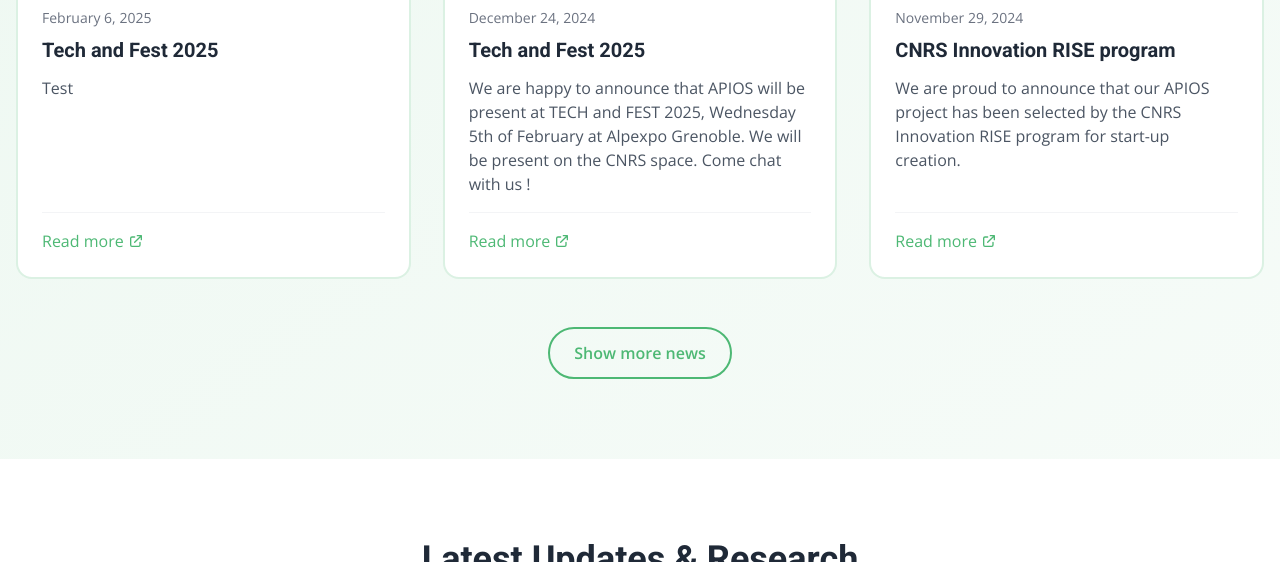
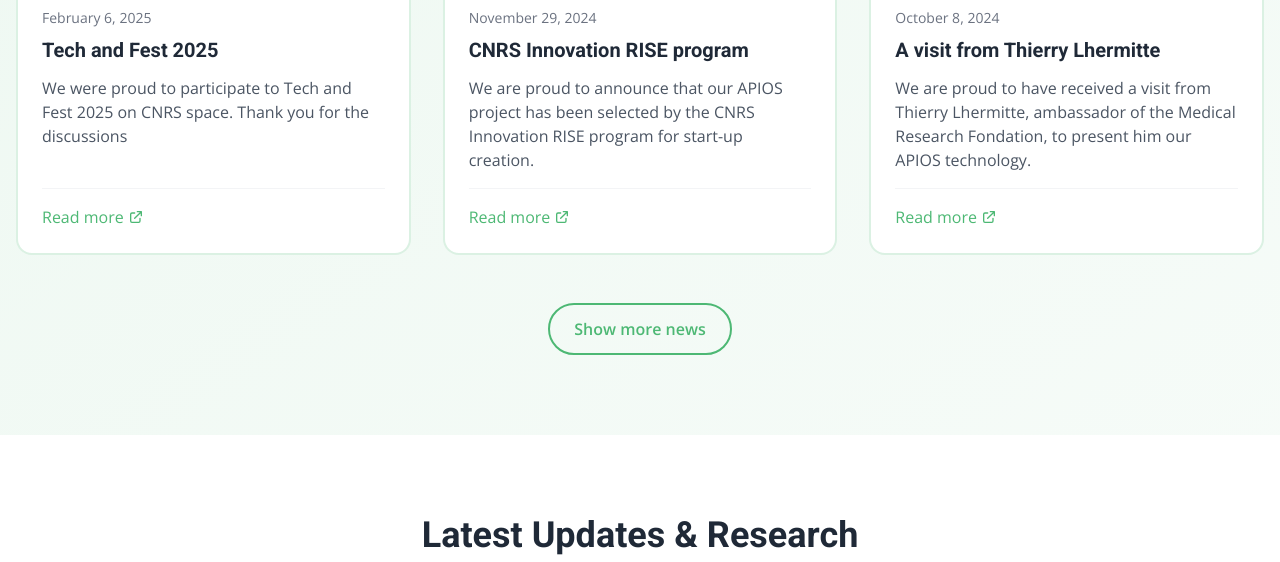
Before and after one commit to fatb38/apios-bone, an Astro site: page / in a window 1280 px wide. Shown: the part 2956-3518 px from the top of the page. Built offline with nearby package versions, Linux system fonts and the light colour scheme; Astro itself is replaced by a stand-in of ours.

Commit message:
adding fresh news

```diff
--- a/src/content/news/news-2.md
+++ b/src/content/news/news-2.md
@@ -1,6 +1,6 @@
 ---
 title: "Tech and Fest 2025"
-date: 2024-12-24
+date: 2024-10-07
 image: "/news/images/tech-fest.jpeg"
 link: "https://www.tech-fest.fr/fr"
 ---
--- a/src/content/news/news-4.md
+++ b/src/content/news/news-4.md
@@ -2,7 +2,7 @@
 title: "Tech and Fest 2025"
 date: 2025-02-06
 image: "/news/images/tech_and_fest2.jpg"
-link: "https://www.frm.org/fr/actualites/reparer-les-os-en-utilisant-des-biomateriaux"
+link: "https://www.alpes.cnrs.fr/fr/tech-fest-2025-edition-2"
 ---
 
-Test
+We were proud to participate to Tech and Fest 2025 on CNRS space. Thank you for the discussions
```
Also changed, not shown: public/news/images/tech_and_fest2.jpg.
